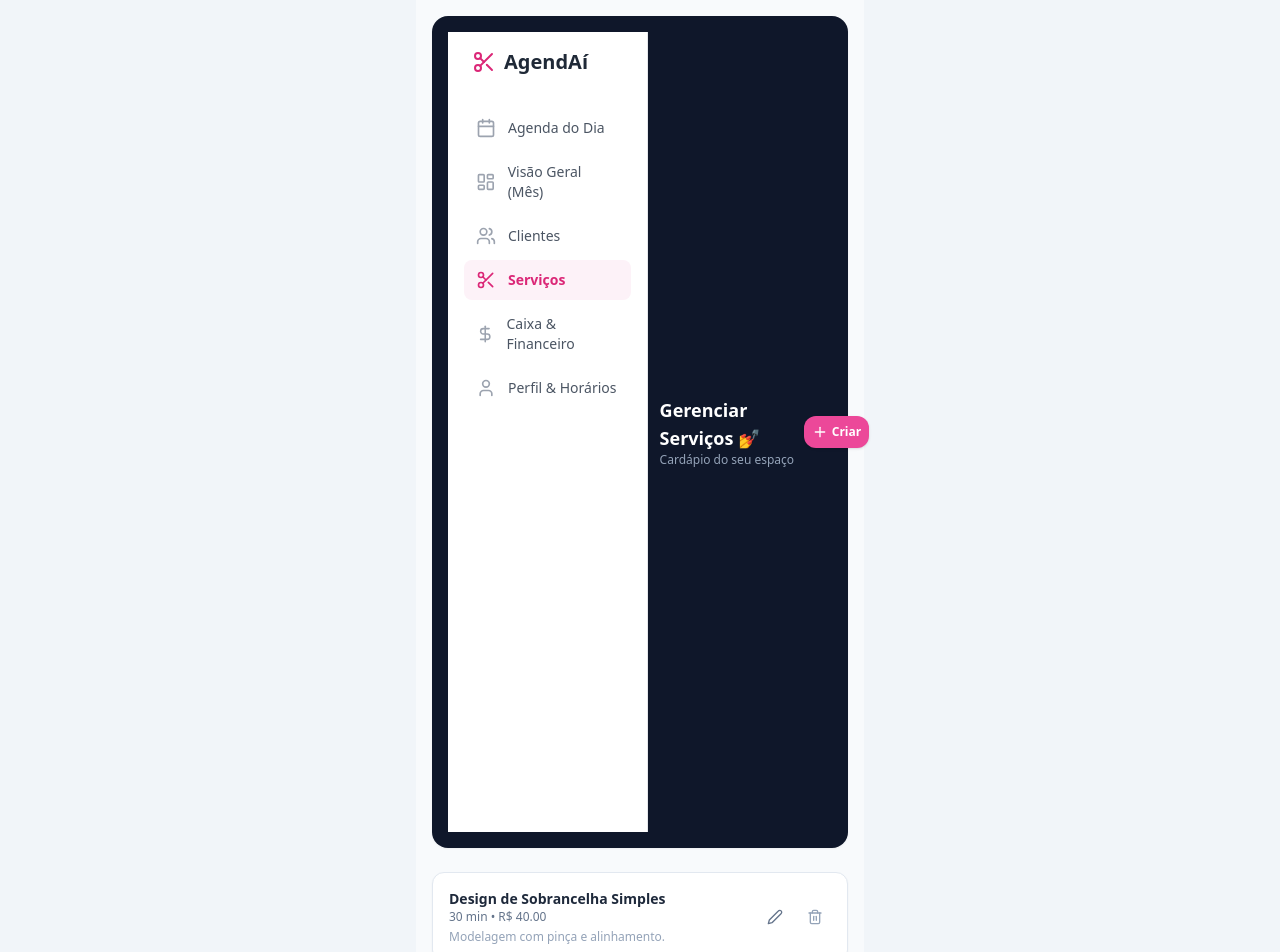
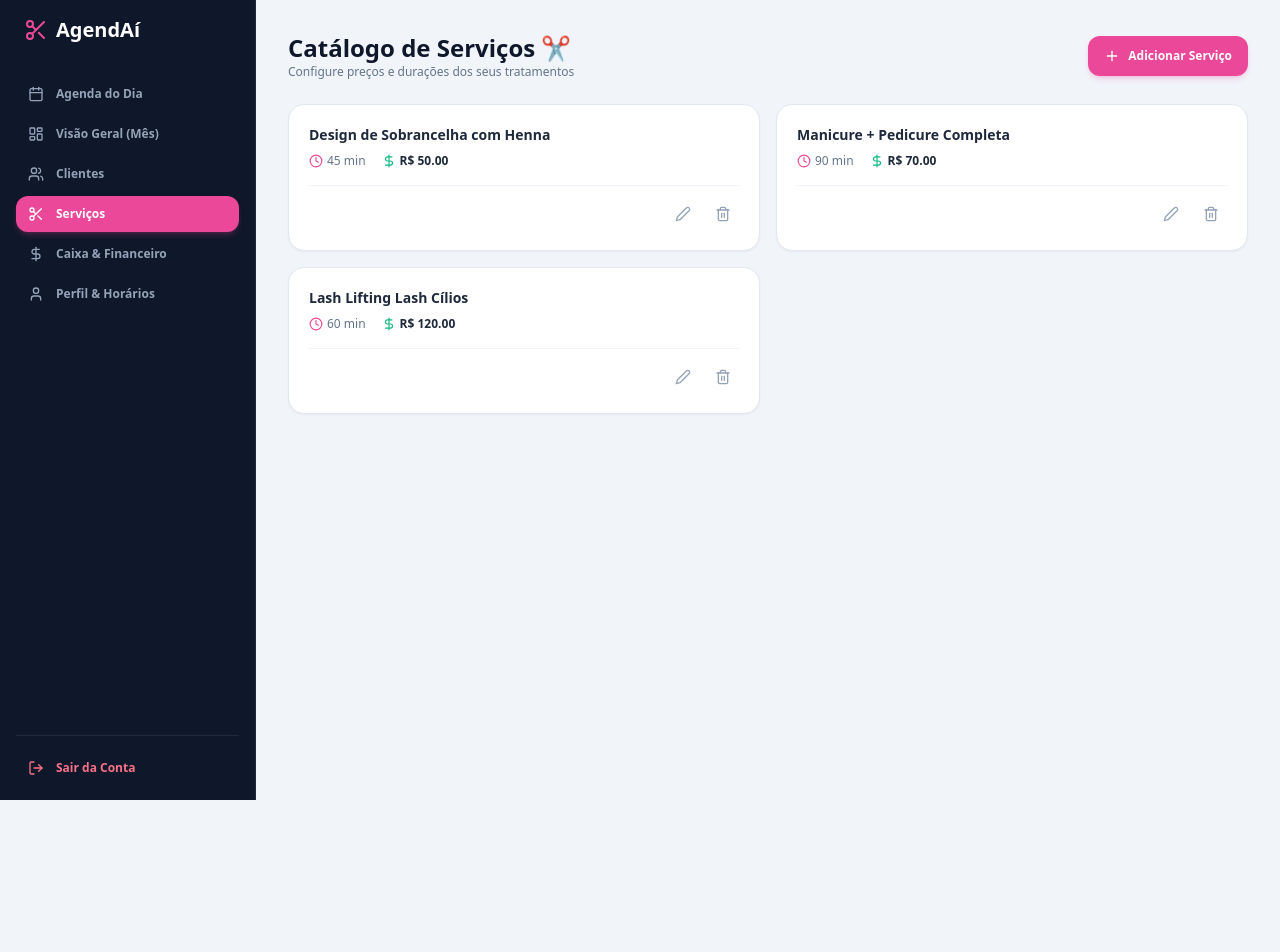
Before and after one commit to felipegdossantos8-glitch/agendai, a Next.js app: page /dashboard/servicos in a window 1280 px wide. Shown: the top 952 px of the page. After the commit the page ends 800 px from the top, so only its background shows below. Built offline with nearby package versions, Linux system fonts and the light colour scheme.

Commit message:
Update page.tsx

```diff
--- a/src/app/dashboard/servicos/page.tsx
+++ b/src/app/dashboard/servicos/page.tsx
@@ -1,177 +1,49 @@
 "use client";
 
 import { useState } from "react";
-import { Plus, Copy, Check, Edit2, Trash2, Sparkles, X } from "lucide-react";
-import Sidebar from "../components/Sidebar";
+import Sidebar from "@/components/Sidebar";
+import { Scissors, Plus, Clock, DollarSign, Edit2, Trash2 } from "lucide-react";
 
-export default function GestaoServicos() {
-  const [copiado, setCopiado] = useState(false);
-  const [slug] = useState("studio-piloto");
-
+export default function ServicosPage() {
   const [servicos, setServicos] = useState([
-    { id: "1", nome: "Design de Sobrancelha Simples", duracao: 30, preco: 40.0, descricao: "Modelagem com pinça e alinhamento." },
-    { id: "2", nome: "Design com Henna", duracao: 45, preco: 60.0, descricao: "Aplicação de henna com alta fixação." },
+    { id: "1", nome: "Design de Sobrancelha com Henna", duracao: "45 min", preco: 50.0 },
+    { id: "2", nome: "Manicure + Pedicure Completa", duracao: "90 min", preco: 70.0 },
+    { id: "3", nome: "Lash Lifting Lash Cílios", duracao: "60 min", preco: 120.0 },
   ]);
 
-  const [modalAberto, setModalAberto] = useState(false);
-  const [servicoEmEdicao, setServicoEmEdicao] = useState<any>(null);
-
-  const [nome, setNome] = useState("");
-  const [duracao, setDuracao] = useState(30);
-  const [preco, setPreco] = useState<number | string>("");
-  const [descricao, setDescricao] = useState("");
-
-  const abrirModalParaCriar = () => {
-    setServicoEmEdicao(null);
-    setNome("");
-    setDuracao(30);
-    setPreco("");
-    setDescricao("");
-    setModalAberto(true);
-  };
-
-  const abrirModalParaEditar = (servico: any) => {
-    setServicoEmEdicao(servico);
-    setNome(servico.nome);
-    setDuracao(servico.duracao);
-    setPreco(servico.preco);
-    setDescricao(servico.descricao || "");
-    setModalAberto(true);
-  };
-
-  const salvarServico = (e: React.FormEvent) => {
-    e.preventDefault();
-    if (!nome || !preco) return;
-
-    const precoNum = typeof preco === "string" ? parseFloat(preco) : preco;
-
-    if (servicoEmEdicao) {
-      setServicos((prev) =>
-        prev.map((item) =>
-          item.id === servicoEmEdicao.id
-            ? { ...item, nome, duracao: Number(duracao), preco: precoNum, descricao }
-            : item
-        )
-      );
-    } else {
-      const novo = {
-        id: Date.now().toString(),
-        nome,
-        duracao: Number(duracao),
-        preco: precoNum,
-        descricao,
-      };
-      setServicos((prev) => [...prev, novo]);
-    }
-
-    setModalAberto(false);
-  };
-
-  const excluirServico = (id: string) => {
-    setServicos((prev) => prev.filter((item) => item.id !== id));
-  };
-
   return (
-    <div className="max-w-md mx-auto min-h-screen bg-slate-50 p-4 pb-24 text-slate-800">
-      {/* Header com Sidebar */}
-      <header className="flex items-center justify-between mb-6 bg-slate-900 text-white p-4 rounded-2xl shadow-sm">
-        <div className="flex items-center gap-3">
+    <div className="flex h-screen bg-slate-100 text-slate-800 overflow-hidden">
       <Sidebar />
+      <main className="flex-1 p-4 md:p-8 overflow-y-auto">
+        <header className="mb-6 flex flex-col md:flex-row md:items-center justify-between gap-4">
           <div>
-            <h1 className="text-lg font-bold">Gerenciar Serviços 💅</h1>
-            <p className="text-xs text-slate-400">Cardápio do seu espaço</p>
+            <h1 className="text-2xl font-bold text-slate-900">Catálogo de Serviços ✂️</h1>
+            <p className="text-xs text-slate-500">Configure preços e durações dos seus tratamentos</p>
           </div>
-        </div>
-        <button
-          onClick={abrirModalParaCriar}
-          className="bg-pink-500 hover:bg-pink-600 text-white p-2 rounded-xl text-xs font-bold flex items-center gap-1 shadow"
-        >
-          <Plus size={16} /> Criar
+          <button className="bg-pink-500 hover:bg-pink-600 text-white text-xs font-bold px-4 py-3 rounded-xl flex items-center justify-center gap-2 shadow-md shadow-pink-500/20 active:scale-95 transition-all">
+            <Plus size={16} /> Adicionar Serviço
           </button>
         </header>
 
-      {/* Lista de Serviços */}
-      <div className="space-y-3">
-        {servicos.map((item) => (
-          <div key={item.id} className="p-4 bg-white rounded-xl border border-slate-200 shadow-sm flex justify-between items-center">
-            <div>
-              <h3 className="font-bold text-slate-800 text-sm">{item.nome}</h3>
-              <p className="text-xs text-slate-500">{item.duracao} min • R$ {Number(item.preco).toFixed(2)}</p>
-              {item.descricao && <p className="text-xs text-slate-400 mt-1">{item.descricao}</p>}
+        <div className="grid grid-cols-1 md:grid-cols-2 gap-4 pb-12">
+          {servicos.map((s) => (
+            <div key={s.id} className="p-5 bg-white rounded-2xl border border-slate-200 shadow-sm flex flex-col justify-between gap-4">
+              <div className="space-y-2">
+                <h3 className="font-bold text-sm text-slate-800">{s.nome}</h3>
+                <div className="flex items-center gap-4 text-xs text-slate-500">
+                  <span className="flex items-center gap-1"><Clock size={14} className="text-pink-500" /> {s.duracao}</span>
+                  <span className="flex items-center gap-1 font-bold text-slate-800"><DollarSign size={14} className="text-emerald-500" /> R$ {s.preco.toFixed(2)}</span>
                 </div>
-            <div className="flex items-center gap-2">
-              <button onClick={() => abrirModalParaEditar(item)} className="p-2 text-slate-500 hover:text-pink-500 rounded-lg hover:bg-slate-50">
-                <Edit2 size={16} />
-              </button>
-              <button onClick={() => excluirServico(item.id)} className="p-2 text-slate-400 hover:text-rose-500 rounded-lg hover:bg-slate-50">
-                <Trash2 size={16} />
-              </button>
+              </div>
+
+              <div className="flex justify-end gap-2 border-t pt-3 border-slate-100">
+                <button className="p-2 text-slate-400 hover:text-pink-500 rounded-lg"><Edit2 size={16} /></button>
+                <button className="p-2 text-slate-400 hover:text-rose-500 rounded-lg"><Trash2 size={16} /></button>
               </div>
             </div>
           ))}
         </div>
-
-      {/* Modal de Criação/Edição */}
-      {modalAberto && (
-        <div className="fixed inset-0 bg-black/60 backdrop-blur-sm flex items-center justify-center p-4 z-50">
-          <form onSubmit={salvarServico} className="bg-white rounded-2xl p-5 w-full max-w-sm space-y-4 shadow-xl">
-            <div className="flex justify-between items-center">
-              <h3 className="font-bold text-slate-900">{servicoEmEdicao ? "Editar Serviço" : "Novo Serviço"}</h3>
-              <button type="button" onClick={() => setModalAberto(false)} className="text-slate-400"><X size={18} /></button>
-            </div>
-
-            <input
-              type="text"
-              placeholder="Nome do Serviço"
-              value={nome}
-              onChange={(e) => setNome(e.target.value)}
-              required
-              className="w-full p-3 rounded-xl border border-slate-200 text-sm focus:outline-none focus:border-pink-500"
-            />
-
-            <div className="grid grid-cols-2 gap-2">
-              {/* Campo Preço com R$ fixo na frente */}
-              <div className="relative">
-                <span className="absolute left-3 top-3 text-sm text-slate-400 font-bold">R$</span>
-                <input
-                  type="number"
-                  step="0.01"
-                  placeholder="0,00"
-                  value={preco}
-                  onChange={(e) => setPreco(e.target.value)}
-                  required
-                  className="w-full p-3 pl-9 rounded-xl border border-slate-200 text-sm font-semibold focus:outline-none focus:border-pink-500"
-                />
-              </div>
-
-              {/* Campo Duração com 'min' no final */}
-              <div className="relative">
-                <input
-                  type="number"
-                  placeholder="30"
-                  value={duracao}
-                  onChange={(e) => setDuracao(Number(e.target.value))}
-                  required
-                  className="w-full p-3 pr-11 rounded-xl border border-slate-200 text-sm font-semibold focus:outline-none focus:border-pink-500"
-                />
-                <span className="absolute right-3 top-3 text-xs text-slate-400 font-bold">min</span>
-              </div>
-            </div>
-
-            <textarea
-              placeholder="Descrição adicional (opcional)"
-              value={descricao}
-              onChange={(e) => setDescricao(e.target.value)}
-              className="w-full p-3 rounded-xl border border-slate-200 text-sm h-20 focus:outline-none focus:border-pink-500"
-            />
-
-            <div className="flex gap-2">
-              <button type="button" onClick={() => setModalAberto(false)} className="flex-1 py-2.5 rounded-xl border text-xs font-bold text-slate-600">Cancelar</button>
-              <button type="submit" className="flex-1 py-2.5 rounded-xl bg-pink-500 text-white text-xs font-bold shadow">Salvar</button>
-            </div>
-          </form>
-        </div>
-      )}
+      </main>
     </div>
   );
 }
```
Lines whose indentation alone changed are shown as unchanged.
